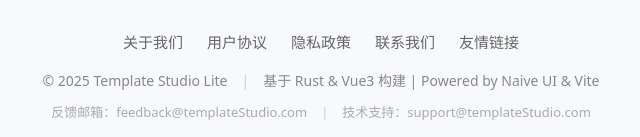
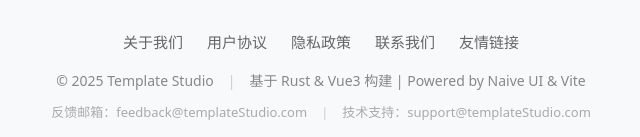
Before and after one commit to template-studio/template-studio, a Vue app in the folder web/: page / in a window 1280 px wide. Shown: the part 1530-1667 px from the top of the page, without its empty margins (319-959 px from the left). Built offline with nearby package versions, Linux system fonts and the light colour scheme; no server answers; what @alova/mock, alova would draw is missing.

Commit message:
chore: 统一更新项目名称为 Template Studio
修改了前端组件中的版权和作者名称，同步更新数据库默认配置的版权信息

```diff
--- a/web/src/components/FooterBar.vue
+++ b/web/src/components/FooterBar.vue
@@ -39,7 +39,7 @@ const footerLinks = ref<FooterLink[]>([
   { label: '联系我们', url: '#' },
   { label: '友情链接', url: '#' },
 ]);
-const copyright = ref('© 2025 Template Studio Lite');
+const copyright = ref('© 2025 Template Studio');
 const poweredBy = ref('基于 Rust & Vue3 构建 | Powered by Naive UI & Vite');
 const feedbackEmail = ref('feedback@templateStudio.com');
 const supportEmail = ref('support@templateStudio.com');
--- a/web/src/components/TemplateCard.vue
+++ b/web/src/components/TemplateCard.vue
@@ -27,7 +27,7 @@
       <div class="card-footer">
         <div class="card-author">
           <div class="author-avatar"></div>
-          <span class="author-name">Template Studio Lite</span>
+          <span class="author-name">Template Studio</span>
         </div>
         <div class="creation-time">
           <span class="time-icon">📅</span>
```
Also changed, not shown: 1 other file (tests, documents, lock files or other folders).
